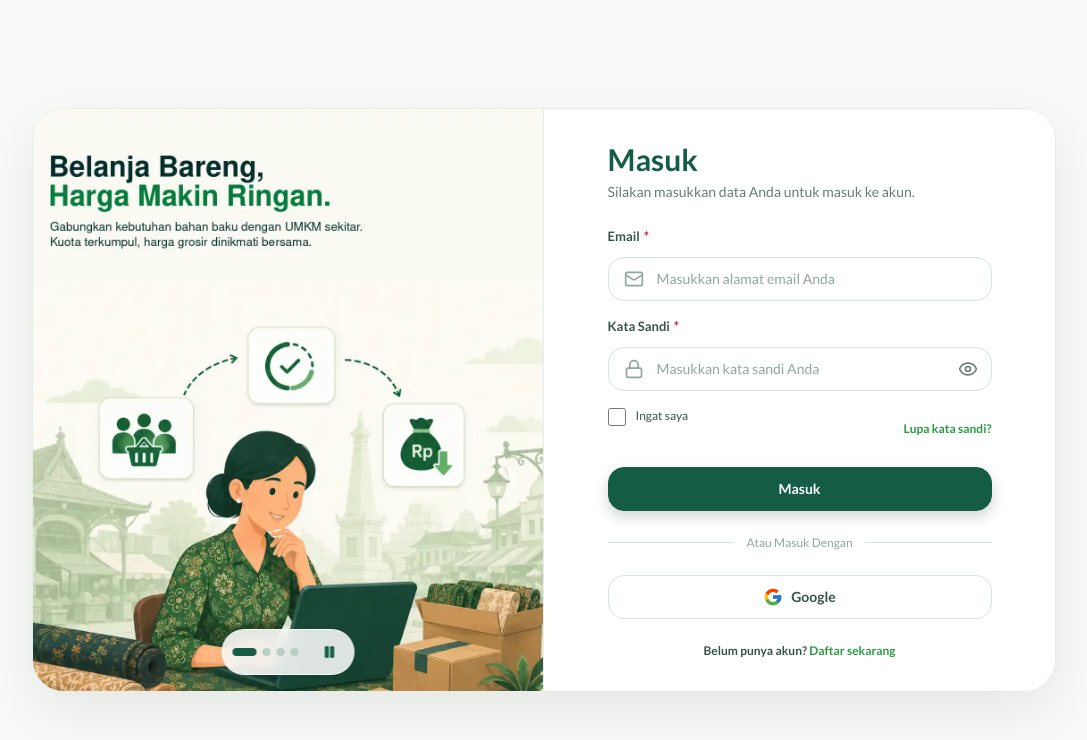
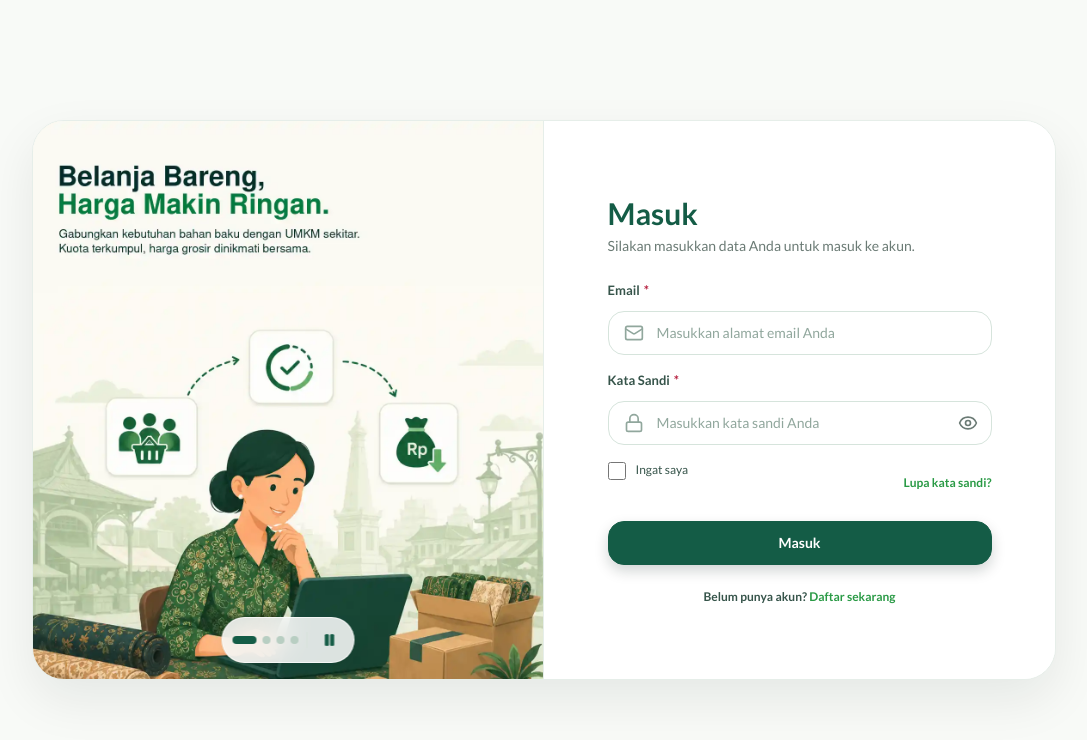
Before and after one commit to stoy109/Pull, a Next.js app: page / in a window 1280 px wide. Shown: the top 740 px of the page, without its empty margins (96-1183 px from the left). Built offline with nearby package versions, Linux system fonts and the light colour scheme.

Commit message:
Remove Google OAuth login
Keep email and password authentication intact while removing the Google sign-in UI, OAuth server action, and outdated OAuth documentation.

```diff
--- a/app/(auth)/page.tsx
+++ b/app/(auth)/page.tsx
@@ -3,13 +3,11 @@
 import { useActionState, useState } from "react";
 import Link from "next/link";
 import { Mail, Lock, Eye, EyeOff } from "lucide-react";
-import { FcGoogle } from "react-icons/fc";
 import { AuthSlideshow } from "@/components/auth-slideshow";
 import { FormFeedback, FormLabel } from "@/components/form-ui";
 import { useClientMounted } from "@/components/use-client-mounted";
 import {
   signInAction,
-  signInWithGoogleAction,
   type AuthActionState,
 } from "@/features/auth/actions";
 
@@ -155,29 +153,6 @@ export default function LoginPage() {
               </div>
             )}
 
-            {/* Divider */}
-            <div className="relative flex items-center justify-center">
-              <div className="absolute inset-0 flex items-center">
-                <div className="w-full border-t border-[#d6e4dc]"></div>
-              </div>
-              <span className="relative px-3 bg-white text-xs font-medium text-[#91a79d]">
-                Atau Masuk Dengan
-              </span>
-            </div>
-
-            {/* Social Logins */}
-            <div className="space-y-3">
-              {/* Google */}
-              <form action={signInWithGoogleAction}>
-                <button
-                  type="submit"
-                  className="form-button form-button--secondary w-full"
-                >
-                  <FcGoogle className="h-5 w-5" aria-hidden="true" />
-                  Google
-                </button>
-              </form>
-            </div>
 
             {/* Footer Links */}
             <div className="text-center text-xs font-semibold text-[#36544a]">
--- a/features/auth/actions.ts
+++ b/features/auth/actions.ts
@@ -93,23 +93,6 @@ export async function signInAction(
   redirect("/auth/redirect");
 }
 
-export async function signInWithGoogleAction() {
-  const supabase = await createClient();
-  const siteUrl = await getSiteUrl();
-
-  const { data, error } = await supabase.auth.signInWithOAuth({
-    provider: "google",
-    options: {
-      redirectTo: `${siteUrl}/auth/confirm?next=/auth/redirect`,
-    },
-  });
-
-  if (error || !data.url) {
-    redirect("/?auth_error=google");
-  }
-
-  redirect(data.url);
-}
 
 export async function signOutAction() {
   const supabase = await createClient();
```
Also changed, not shown: 2 other files (tests, documents, lock files or other folders).
